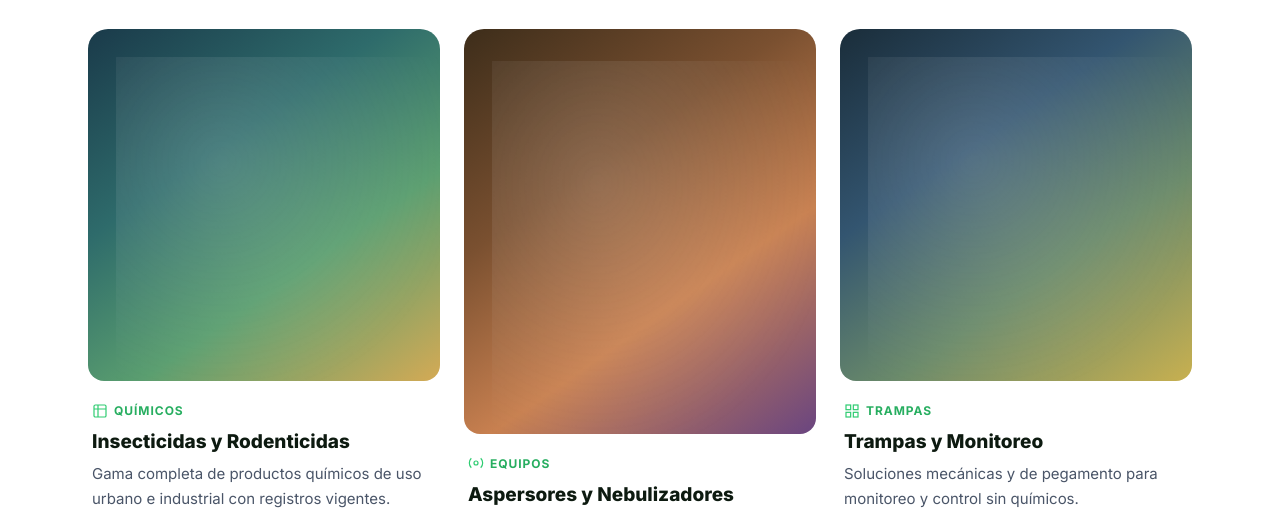
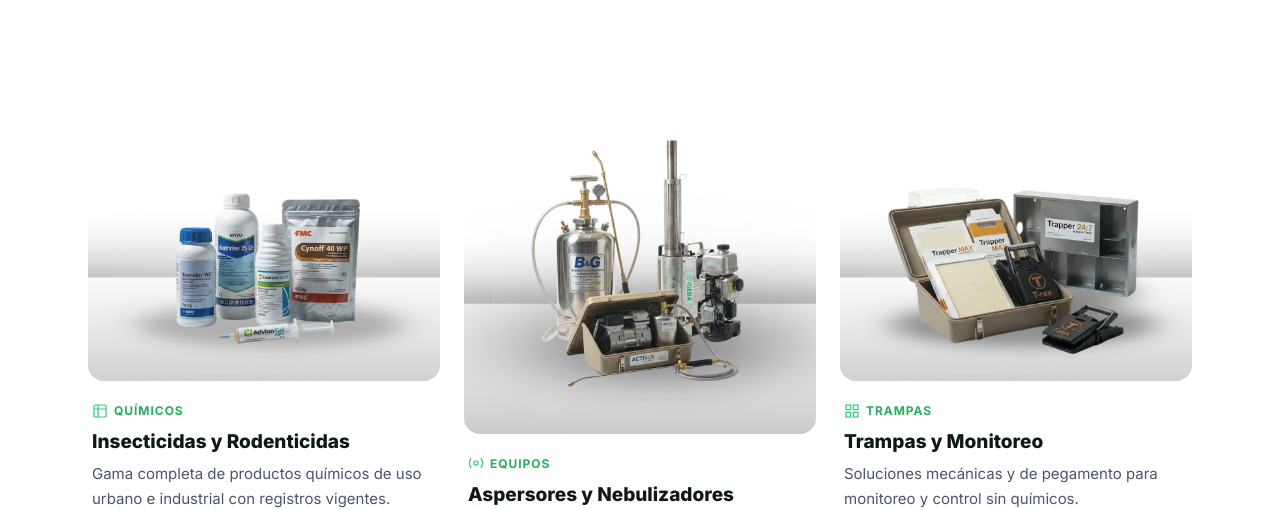
Before and after one commit to Yaslie/Verdeo, a plain HTML site: page index.html in a window 1280 px wide. Shown: the part 969-1479 px from the top of the page. Drawn offline with Linux system fonts and the light colour scheme.

Commit message:
Cambio de imagenes

```diff
--- a/style.css
+++ b/style.css
@@ -627,15 +627,15 @@ svg {
 
 /* Each card gets a unique gradient */
 .product-card__img--quim {
-  background: linear-gradient(145deg, #1a3a4a 0%, #2e6b6b 35%, #5a9e6f 65%, #d4aa55 100%);
+  background: url('quimicos.png') center/cover no-repeat;
 }
 
 .product-card__img--equip {
-  background: linear-gradient(145deg, #3d2d1a 0%, #7a5030 35%, #c88050 65%, #6a4580 100%);
+  background: url('equipos.png') center/cover no-repeat;
 }
 
 .product-card__img--trap {
-  background: linear-gradient(145deg, #1a2d3a 0%, #335570 35%, #6a8a6a 65%, #c8b050 100%);
+  background: url('trampas.png') center/cover no-repeat;
 }
 
 /* Subtle animated sheen on cards */
```
Also changed, not shown: equipos.png (added), quimicos.png (added), trampas.png (added).
